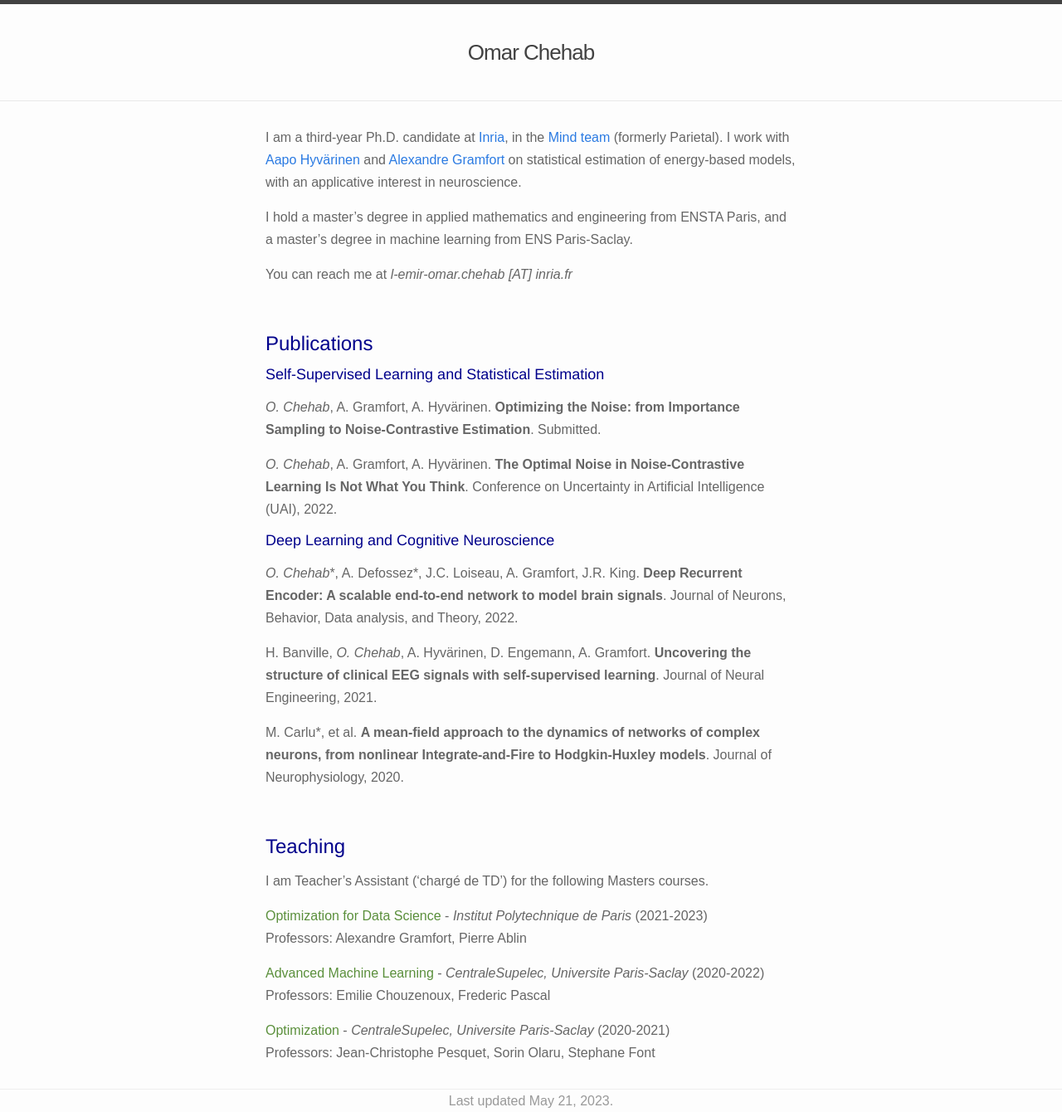
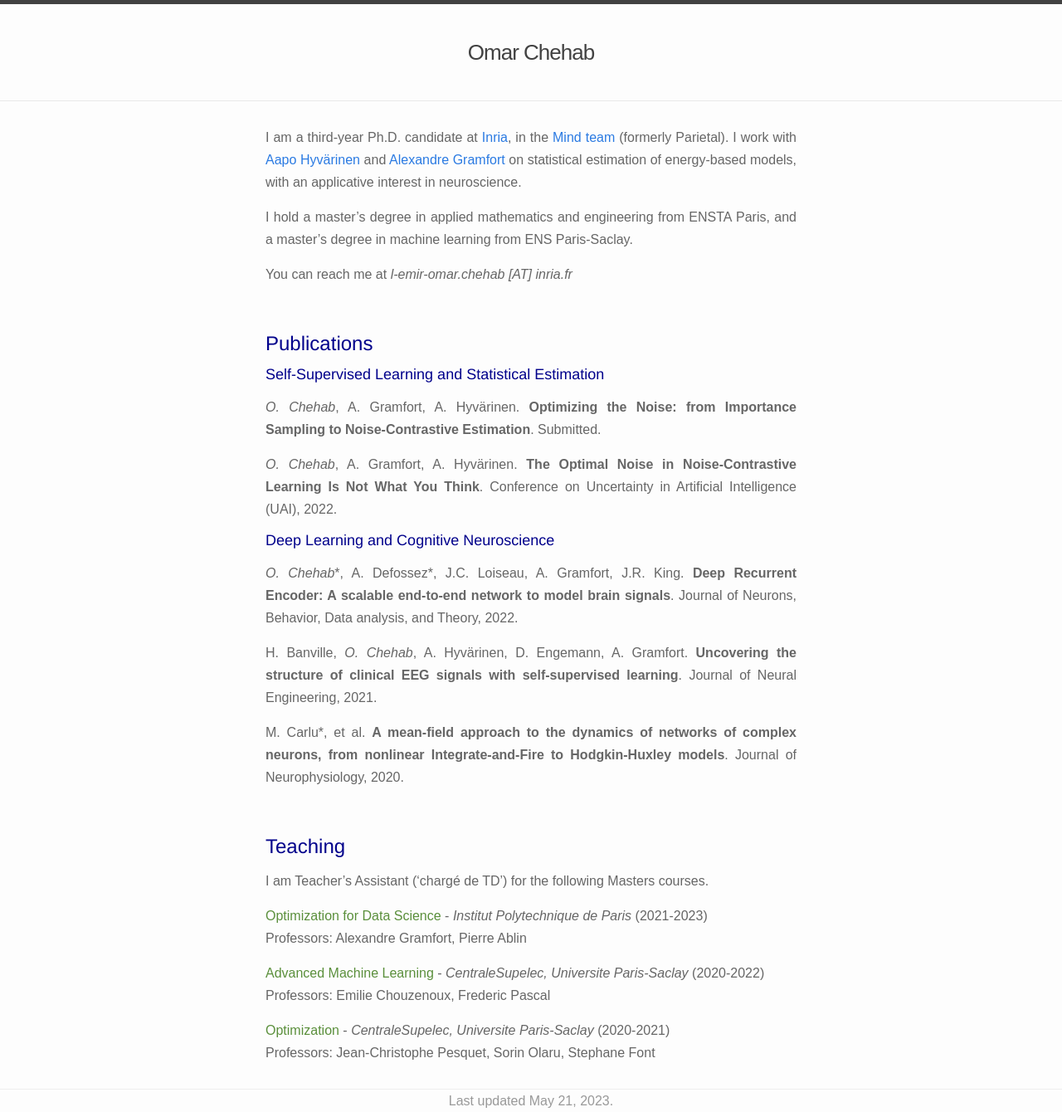
Before and after one commit to l-omar-chehab/l-omar-chehab.github.io, a Jekyll site: the page built from index.md, in a window 1280 px wide. Shown: the whole page at 83% size. Built offline with Jekyll 4.4.1, drawn with Linux system fonts in a browser that asks for light colours.

Commit message:
justify text

```diff
--- a/_includes/footer.html
+++ b/_includes/footer.html
@@ -47,7 +47,7 @@
       </div> -->
 
       <div class="footer-col  footer-col-3">
-          <p class="text" align="right">Template inspired by Lena Voita. Website last updated {{ site.time | date: "%B %d, %Y" }}.</p>
+          <p class="text" align="right">Website last updated {{ site.time | date: "%B %d, %Y" }}.</p>
       </div>
     </div>
 
--- a/_sass/_base.scss
+++ b/_sass/_base.scss
@@ -161,6 +161,7 @@ pre {
     margin-left: auto;
     padding-right: $spacing-unit;
     padding-left: $spacing-unit;
+    text-align: justify;
     @extend %clearfix;
 
     @include media-query($on-laptop) {
```
Also changed, not shown: 2 other files.
